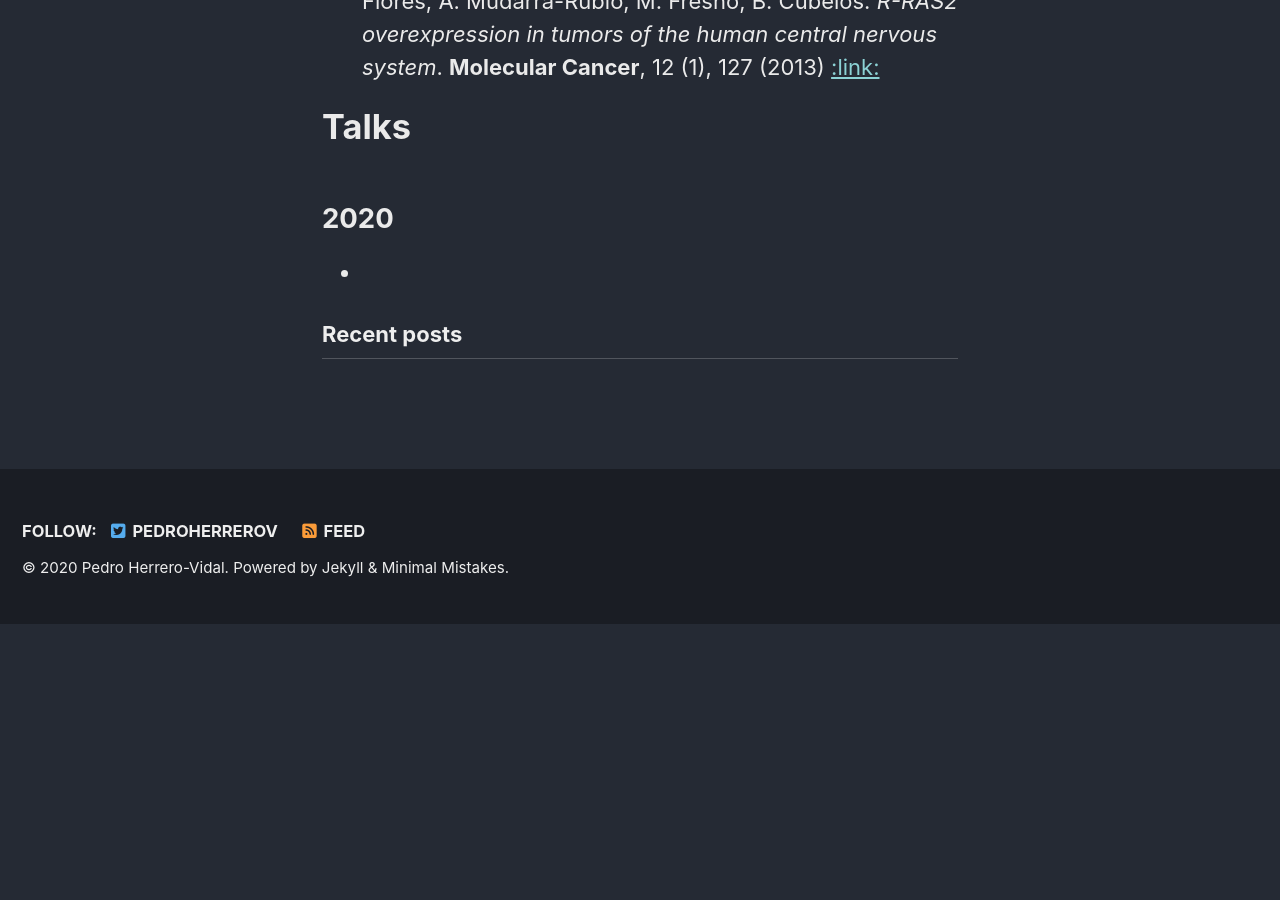
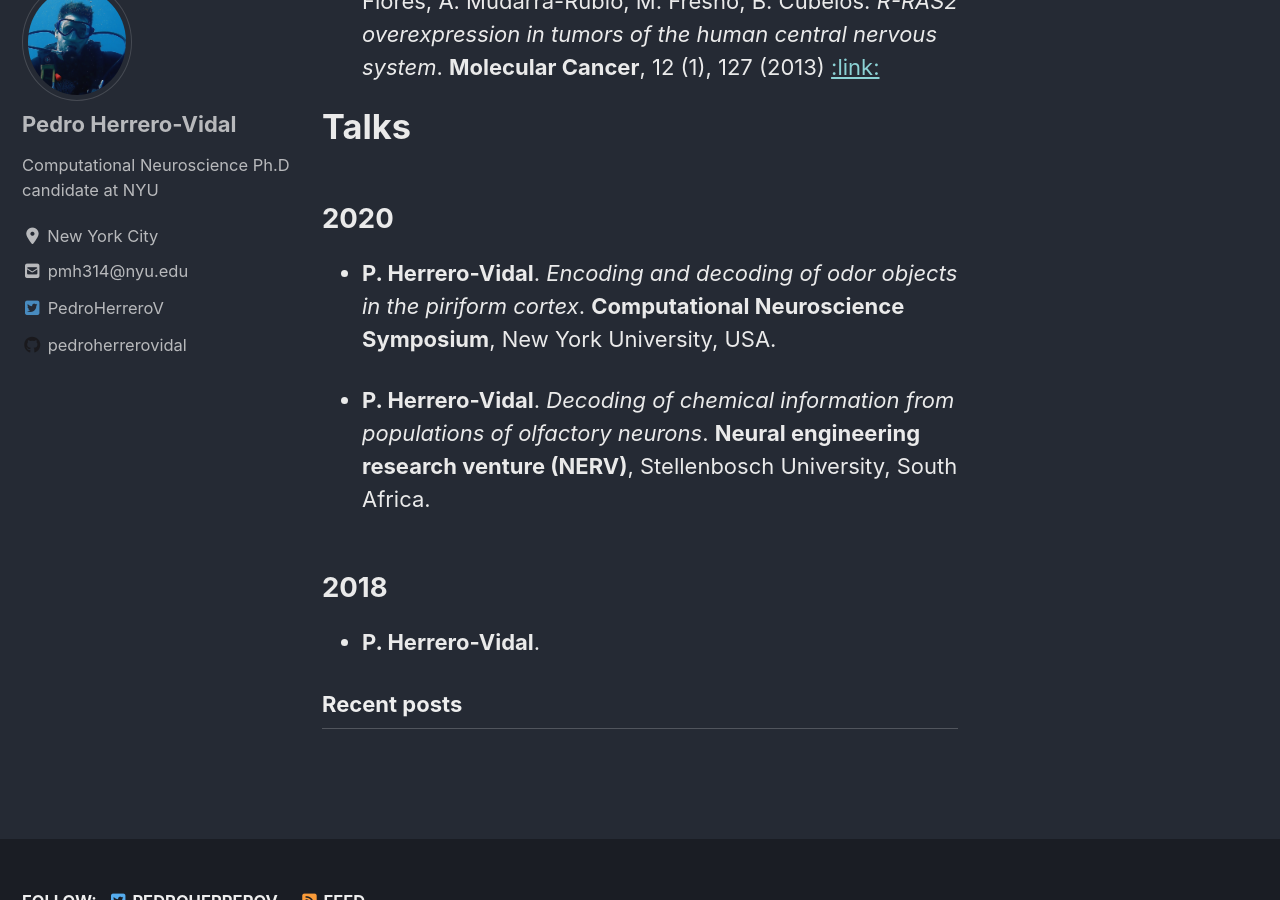
Before and after one commit to pedroherrerovidal/pedroherrerovidal.github.io, a Jekyll site: the page built from _pages/publications.md, in a window 1280 px wide and 900 px high, scrolled down 999 px. Built offline with Jekyll 4.4.1, drawn with Linux system fonts in a browser that asks for light colours; cached includes are drawn as plain includes; nearby versions of some CDN libraries; before the commit the page ends 1623 px from its top, so only the background shows below that.

Commit message:
Update publications.md

```diff
--- a/_pages/publications.md
+++ b/_pages/publications.md
@@ -17,4 +17,9 @@
 
 # Talks
 ## 2020
--
+- **P. Herrero-Vidal**. *Encoding and decoding of odor objects in the piriform cortex*. **Computational Neuroscience Symposium**, New York University, USA.
+
+- **P. Herrero-Vidal**. *Decoding of chemical information from populations of olfactory neurons*. **Neural engineering research venture (NERV)**, Stellenbosch University, South Africa.
+
+## 2018
+- **P. Herrero-Vidal**.
```
